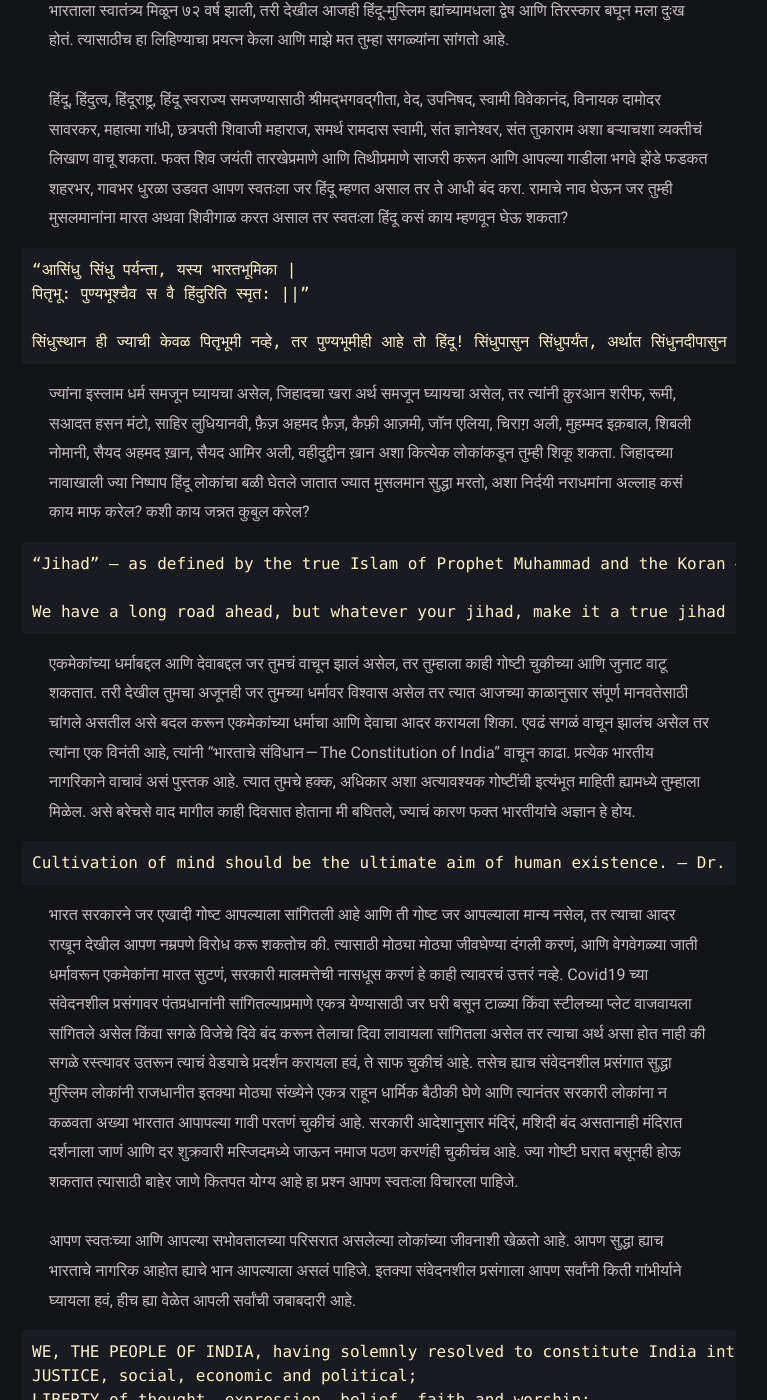
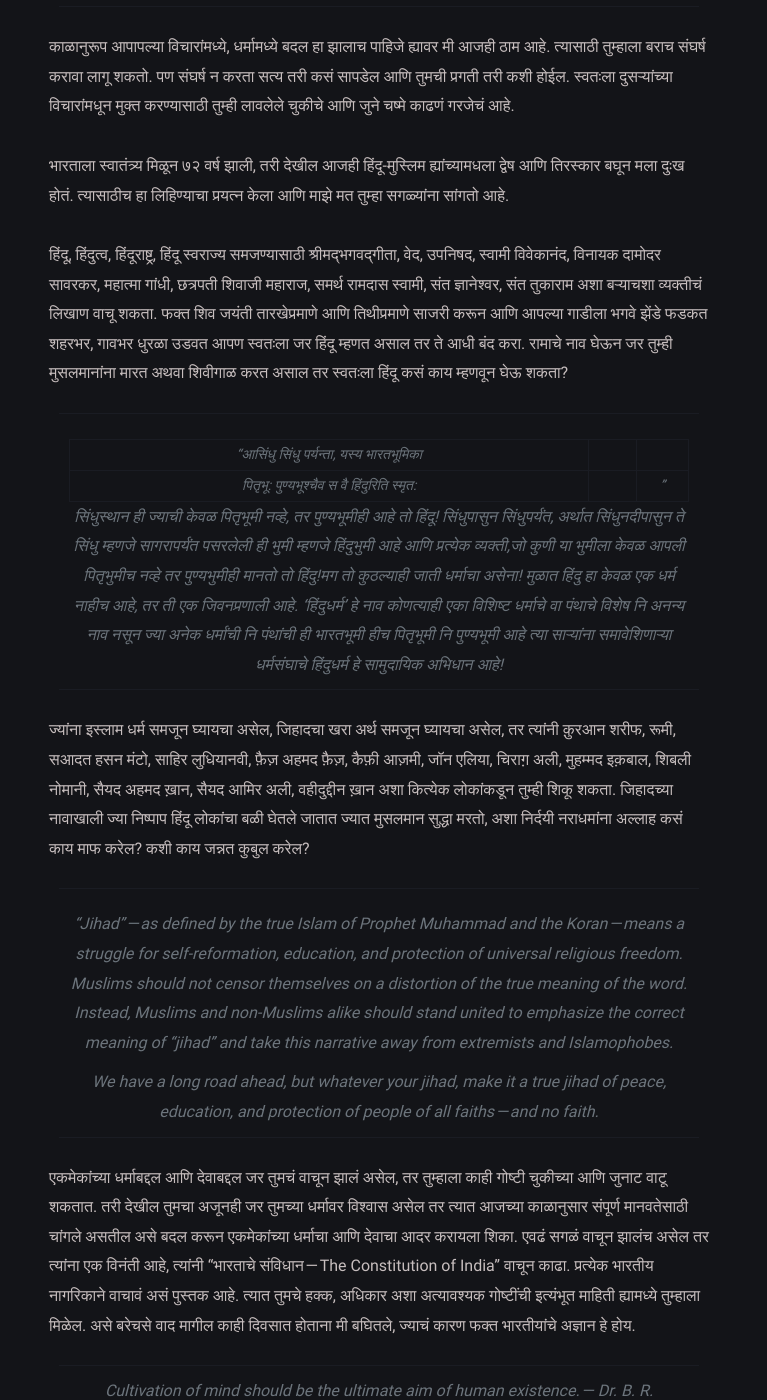
Before and after one commit to abhishekkatyare/akwebsite, a Jekyll site: the page built from _posts/चष्मा-घातलेला-आंधळा-भारतीय!/2020-07-15-चष्मा-घातलेला-आंधळा-भारतीय!.md, in a window 1280 px wide and 1400 px high, scrolled down 2519 px. Shown: the whole window, without its empty margins (261-1028 px from the left). Built offline with Jekyll 4.4.1, drawn with Linux system fonts in a browser that asks for light colours; some web fonts are replaced; some of the changed text lies outside the part shown.

Commit message:
Update 2020-07-15-चष्मा-घातलेला-आंधळा-भारतीय!.md

```diff
--- a/_posts/चष्मा-घातलेला-आंधळा-भारतीय!/2020-07-15-चष्मा-घातलेला-आंधळा-भारतीय!.md
+++ b/_posts/चष्मा-घातलेला-आंधळा-भारतीय!/2020-07-15-चष्मा-घातलेला-आंधळा-भारतीय!.md
@@ -48,26 +46,26 @@ image: "/apa-itu-shell/shell_evolution.png"
 
 हिंदू, हिंदुत्व, हिंदूराष्ट्र, हिंदू स्वराज्य समजण्यासाठी श्रीमद्भगवद्गीता, वेद, उपनिषद, स्वामी विवेकानंद, विनायक दामोदर सावरकर, महात्मा गांधी, छत्रपती शिवाजी महाराज, समर्थ रामदास स्वामी, संत ज्ञानेश्वर, संत तुकाराम अशा बऱ्याचशा व्यक्तीचं लिखाण वाचू शकता. फक्त शिव जयंती तारखेप्रमाणे आणि तिथीप्रमाणे साजरी करून आणि आपल्या गाडीला भगवे झेंडे फडकत शहरभर, गावभर धुरळा उडवत आपण स्वतःला जर हिंदू म्हणत असाल तर ते आधी बंद करा. रामाचे नाव घेऊन जर तुम्ही मुसलमानांना मारत अथवा शिवीगाळ करत असाल तर स्वतःला हिंदू कसं काय म्हणवून घेऊ शकता?
 
-    “आसिंधु सिंधु पर्यन्ता, यस्य भारतभूमिका |
+> “आसिंधु सिंधु पर्यन्ता, यस्य भारतभूमिका |
     पितृभू: पुण्यभूश्चैव स वै हिंदुरिति स्मृत: ||”
-
-    सिंधुस्थान ही ज्याची केवळ पितृभूमी नव्हे, तर पुण्यभूमीही आहे तो हिंदू! सिंधुपासुन सिंधुपर्यंत, अर्थात सिंधुनदीपासुन ते सिंधु म्हणजे सागरापर्यंत पसरलेली ही भुमी म्हणजे हिंदुभुमी आहे आणि प्रत्येक व्यक्ती,जो कुणी या भुमीला केवळ आपली पितृभुमीच नव्हे तर पुण्यभुमीही मानतो तो हिंदु!मग तो कुठल्याही जाती धर्माचा असेना! मुळात हिंदु हा केवळ एक धर्म नाहीच आहे, तर ती एक जिवनप्रणाली आहे. 'हिंदुधर्म' हे नाव कोणत्याही एका विशिष्ट धर्माचे वा पंथाचे विशेष नि अनन्य नाव नसून ज्या अनेक धर्मांची नि पंथांची ही भारतभूमी हीच पितृभूमी नि पुण्यभूमी आहे त्या सार्‍यांना समावेशिणार्‍या धर्मसंघाचे हिंदुधर्म हे सामुदायिक अभिधान आहे!
+>
+> सिंधुस्थान ही ज्याची केवळ पितृभूमी नव्हे, तर पुण्यभूमीही आहे तो हिंदू! सिंधुपासुन सिंधुपर्यंत, अर्थात सिंधुनदीपासुन ते सिंधु म्हणजे सागरापर्यंत पसरलेली ही भुमी म्हणजे हिंदुभुमी आहे आणि प्रत्येक व्यक्ती,जो कुणी या भुमीला केवळ आपली पितृभुमीच नव्हे तर पुण्यभुमीही मानतो तो हिंदु!मग तो कुठल्याही जाती धर्माचा असेना! मुळात हिंदु हा केवळ एक धर्म नाहीच आहे, तर ती एक जिवनप्रणाली आहे. 'हिंदुधर्म' हे नाव कोणत्याही एका विशिष्ट धर्माचे वा पंथाचे विशेष नि अनन्य नाव नसून ज्या अनेक धर्मांची नि पंथांची ही भारतभूमी हीच पितृभूमी नि पुण्यभूमी आहे त्या सार्‍यांना समावेशिणार्‍या धर्मसंघाचे हिंदुधर्म हे सामुदायिक अभिधान आहे!
 
 ज्यांना इस्लाम धर्म समजून घ्यायचा असेल, जिहादचा खरा अर्थ समजून घ्यायचा असेल, तर त्यांनी क़ुरआन शरीफ, रूमी, सआदत हसन मंटो, साहिर लुधियानवी, फ़ैज़ अहमद फ़ैज़, कैफ़ी आज़मी, जॉन एलिया, चिराग़ अली, मुहम्मद इक़बाल, शिबली नोमानी, सैयद अहमद ख़ान, सैयद आमिर अली, वहीदुद्दीन ख़ान अशा कित्येक लोकांकडून तुम्ही शिकू शकता. जिहादच्या नावाखाली ज्या निष्पाप हिंदू लोकांचा बळी घेतले जातात ज्यात मुसलमान सुद्धा मरतो, अशा निर्दयी नराधमांना अल्लाह कसं काय माफ करेल? कशी काय जन्नत कुबुल करेल?
 
-    “Jihad” — as defined by the true Islam of Prophet Muhammad and the Koran — means a struggle for self-reformation, education, and protection of universal religious freedom. Muslims should not censor themselves on a distortion of the true meaning of the word. Instead, Muslims and non-Muslims alike should stand united to emphasize the correct meaning of “jihad” and take this narrative away from extremists and Islamophobes.
-
-    We have a long road ahead, but whatever your jihad, make it a true jihad of peace, education, and protection of people of all faiths — and no faith.
+> “Jihad” — as defined by the true Islam of Prophet Muhammad and the Koran — means a struggle for self-reformation, education, and protection of universal religious freedom. Muslims should not censor themselves on a distortion of the true meaning of the word. Instead, Muslims and non-Muslims alike should stand united to emphasize the correct meaning of “jihad” and take this narrative away from extremists and Islamophobes.
+>
+> We have a long road ahead, but whatever your jihad, make it a true jihad of peace, education, and protection of people of all faiths — and no faith.
 
 एकमेकांच्या धर्माबद्दल आणि देवाबद्दल जर तुमचं वाचून झालं असेल, तर तुम्हाला काही गोष्टी चुकीच्या आणि जुनाट वाटू शकतात. तरी देखील तुमचा अजूनही जर तुमच्या धर्मावर विश्वास असेल तर त्यात आजच्या काळानुसार संपूर्ण मानवतेसाठी चांगले असतील असे बदल करून एकमेकांच्या धर्माचा आणि देवाचा आदर करायला शिका. एवढं सगळं वाचून झालंच असेल तर त्यांना एक विनंती आहे, त्यांनी “भारताचे संविधान — The Constitution of India” वाचून काढा. प्रत्येक भारतीय नागरिकाने वाचावं असं पुस्तक आहे. त्यात तुमचे हक्क, अधिकार अशा अत्यावश्यक गोष्टींची इत्यंभूत माहिती ह्यामध्ये तुम्हाला मिळेल. असे बरेचसे वाद मागील काही दिवसात होताना मी बघितले, ज्याचं कारण फक्त भारतीयांचे अज्ञान हे होय.
 
-    Cultivation of mind should be the ultimate aim of human existence. — Dr. B. R. Ambedkar
+> Cultivation of mind should be the ultimate aim of human existence. — Dr. B. R. Ambedkar
 
 भारत सरकारने जर एखादी गोष्ट आपल्याला सांगितली आहे आणि ती गोष्ट जर आपल्याला मान्य नसेल, तर त्याचा आदर राखून देखील आपण नम्रपणे विरोध करू शकतोच की. त्यासाठी मोठ्या मोठ्या जीवघेण्या दंगली करणं, आणि वेगवेगळ्या जाती धर्मावरून एकमेकांना मारत सुटणं, सरकारी मालमत्तेची नासधूस करणं हे काही त्यावरचं उत्तरं नव्हे. Covid19 च्या संवेदनशील प्रसंगावर पंतप्रधानांनी सांगितल्याप्रमाणे एकत्र येण्यासाठी जर घरी बसून टाळ्या किंवा स्टीलच्या प्लेट वाजवायला सांगितले असेल किंवा सगळे विजेचे दिवे बंद करून तेलाचा दिवा लावायला सांगितला असेल तर त्याचा अर्थ असा होत नाही की सगळे रस्त्यावर उतरून त्याचं वेड्याचे प्रदर्शन करायला हवं, ते साफ चुकीचं आहे. तसेच ह्याच संवेदनशील प्रसंगात सुद्धा मुस्लिम लोकांनी राजधानीत इतक्या मोठ्या संख्येने एकत्र राहून धार्मिक बैठीकी घेणे आणि त्यानंतर सरकारी लोकांना न कळवता अख्या भारतात आपापल्या गावी परतणं चुकीचं आहे. सरकारी आदेशानुसार मंदिरं, मशिदी बंद असतानाही मंदिरात दर्शनाला जाणं आणि दर शुक्रवारी मस्जिदमध्ये जाऊन नमाज पठण करणंही चुकीचंच आहे. ज्या गोष्टी घरात बसूनही होऊ शकतात त्यासाठी बाहेर जाणे कितपत योग्य आहे हा प्रश्न आपण स्वतःला विचारला पाहिजे.
 
 आपण स्वतःच्या आणि आपल्या सभोवतालच्या परिसरात असलेल्या लोकांच्या जीवनाशी खेळतो आहे. आपण सुद्धा ह्याच भारताचे नागरिक आहोत ह्याचे भान आपल्याला असलं पाहिजे. इतक्या संवेदनशील प्रसंगाला आपण सर्वांनी किती गांभीर्याने घ्यायला हवं, हीच ह्या वेळेत आपली सर्वांची जबाबदारी आहे.
 
-    WE, THE PEOPLE OF INDIA, having solemnly resolved to constitute India into a SOVEREIGN SOCIALIST SECULAR DEMOCRATIC REPUBLIC and to secure to all its citizens
+> WE, THE PEOPLE OF INDIA, having solemnly resolved to constitute India into a SOVEREIGN SOCIALIST SECULAR DEMOCRATIC REPUBLIC and to secure to all its citizens
     JUSTICE, social, economic and political;
     LIBERTY of thought, expression, belief, faith and worship;
     EQUALITY of status and of opportunity; and to promote among them all
@@ -80,20 +78,20 @@ image: "/apa-itu-shell/shell_evolution.png"
 
 भारताच्या तिरंग्या बद्दल थोडेसे बोलतो, कारण तसं बघायचं झालं तर ह्यात सुद्धा भगवा आणि हिरवा हे दोन्ही रंग आहेत.
 
-    वरच्या भागात गडद केशरी रंग आहे. या रंगातून त्याग, धैर्य याचा बोध होतो.
+> वरच्या भागात गडद केशरी रंग आहे. या रंगातून त्याग, धैर्य याचा बोध होतो.
     मधल्या भागात पांढरा रंग आहे. या रंगातून प्रकाशाचा आणि सत्यमार्गाचा शांती, सत्य, व पावित्र्याचा बोध होतो.
     खालील भागात गडद हिरवा रंग आहे. हा रंगातून निसर्गाशी वा भूमीशी असलेले नाते दर्शवितो, निष्ठा व समृद्धीचा बोध होतो.
-    निळ्या रंगाचे अशोक चक्र हे सागराप्रमाणे अथांगता व कालचक्राचे व त्यासोबत बदलत जाणारे जग सूचित करतो. जीवन गतिमान असावे व भारतीयांनी शांततापूर्ण आगेकूच करावी असे धम्मचक्र दर्शविते. मूलतः हे चक्र विश्वशांतीचा संदेश देणार्‍या बौद्ध धर्माचे धम्मचक्र आहे. त्याला ‘अशोकचक्र' या नावाने ओळखले जाते. त्यात भारतीय कला, तत्त्वज्ञान, इतिहास व संस्कृती यांचा सुरेख संगम झालेला दिसतो. ‘धम्मचक्र प्रवर्तनाय’ हे घोषवाक्य भारतीय संसद सभापतीच्या स्थानाच्या शिरोभागी लिहिलेले आहे.
+    निळ्या रंगाचे अशोक चक्र हे सागराप्रमाणे अथांगता व कालचक्राचे व त्यासोबत बदलत जाणारे जग सूचित करतो. जीवन गतिमान असावे व भारतीयांनी शांततापूर्ण आगेकूच करावी असे धम्मचक्र दर्शविते. मूलतः हे चक्र विश्वशांतीचा संदेश देणाऱ्या बौद्ध धर्माचे धम्मचक्र आहे. त्याला ‘अशोकचक्र' या नावाने ओळखले जाते. त्यात भारतीय कला, तत्त्वज्ञान, इतिहास व संस्कृती यांचा सुरेख संगम झालेला दिसतो. ‘धम्मचक्र प्रवर्तनाय’ हे घोषवाक्य भारतीय संसद सभापतीच्या स्थानाच्या शिरोभागी लिहिलेले आहे.
 
 आपल्या तिरंग्याचा मान आपण राखला पाहिजे.
 
-    We are Indians, firstly and lastly. — Dr. B. R. Ambedkar
+> We are Indians, firstly and lastly. — Dr. B. R. Ambedkar
 
 मी एक संकल्प केला होता, आहे; एक स्वप्न बघितलं होतं, आहे “अखंड भारता”चं ते पूर्ण करण्यासाठी आणि भारताला भविष्यकाळात महासत्ता बनवण्यासाठी आपण सगळे जण एकत्र येऊन हे सत्यात उतरवू शकतो. हे असे धुळीत माखलेले, जुने पुराणे चष्मे काढून टाकू आणि पुढे जाऊया. माझा संघर्ष सुरू आहे तुम्हीही या ह्या संघर्षात, स्वप्नात सहभागी व्हा, असं तुम्हा सर्वांना आव्हान करतो.
 
-    अज्ञानाला ज्ञानाने हरवू शकतो, अंधाराला प्रकाशने मात देऊ शकतो, अंधश्रध्देला श्रद्धेनं, द्वेषाला प्रेमाने, असत्यावर सत्याने विजय मिळवू शकतो. ह्या बदलाची सुरुवात स्वतःपासून, आपल्या घरापासून करा. प्रत्येक माणसाला आदराने पाहा, वागवा, माणुसकीच्या आणि भारतीयाच्या नजरेतून बघायला शिका.
-
-    जय हिंद! सत्यमेव जयते!
+> अज्ञानाला ज्ञानाने हरवू शकतो, अंधाराला प्रकाशने मात देऊ शकतो, अंधश्रध्देला श्रद्धेनं, द्वेषाला प्रेमाने, असत्यावर सत्याने विजय मिळवू शकतो. ह्या बदलाची सुरुवात स्वतःपासून, आपल्या घरापासून करा. प्रत्येक माणसाला आदराने पाहा, वागवा, माणुसकीच्या आणि भारतीयाच्या नजरेतून बघायला शिका.
+>
+> जय हिंद! सत्यमेव जयते!
 
 © Abhishek Katyare
 
```
Also changed, not shown: other parts of _posts/चष्मा-घातलेला-आंधळा-भारतीय!/2020-07-15-चष्मा-घातलेला-आंधळा-भारतीय!.md (+4 -6 lines).
